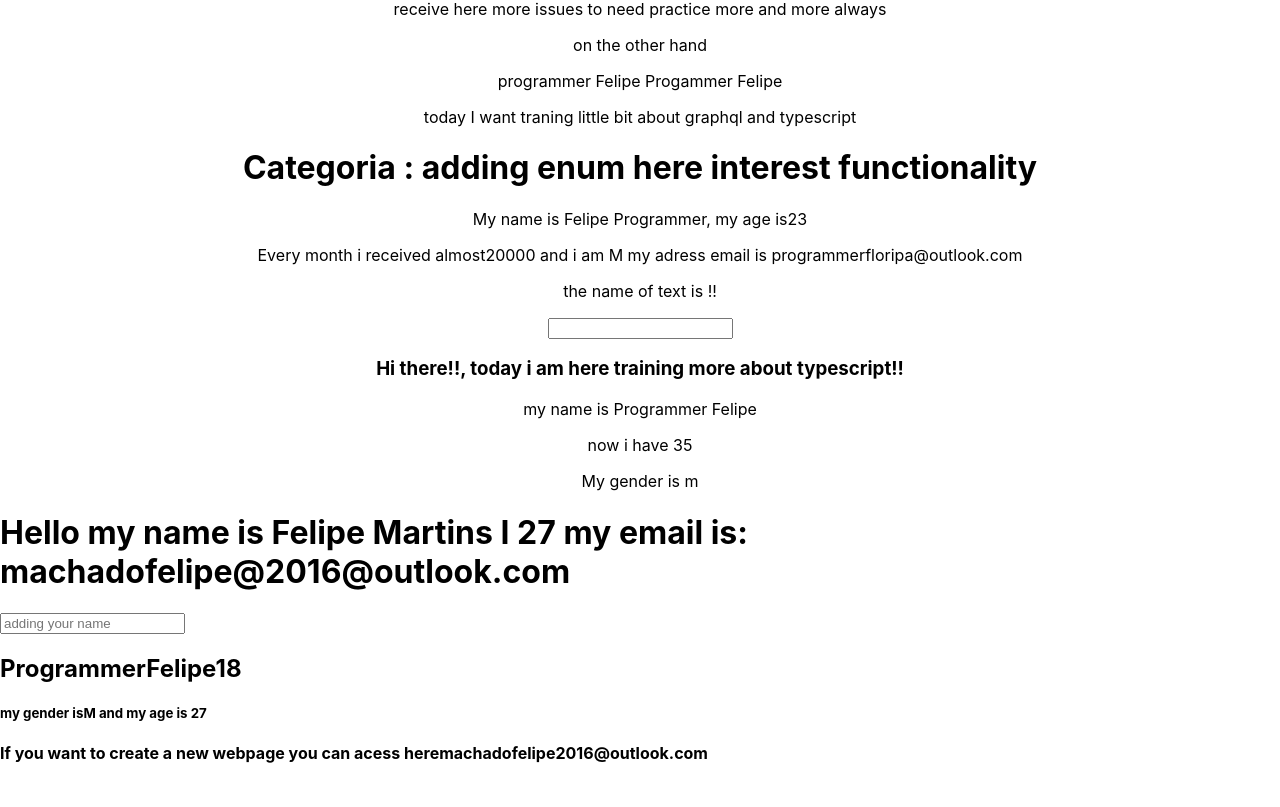
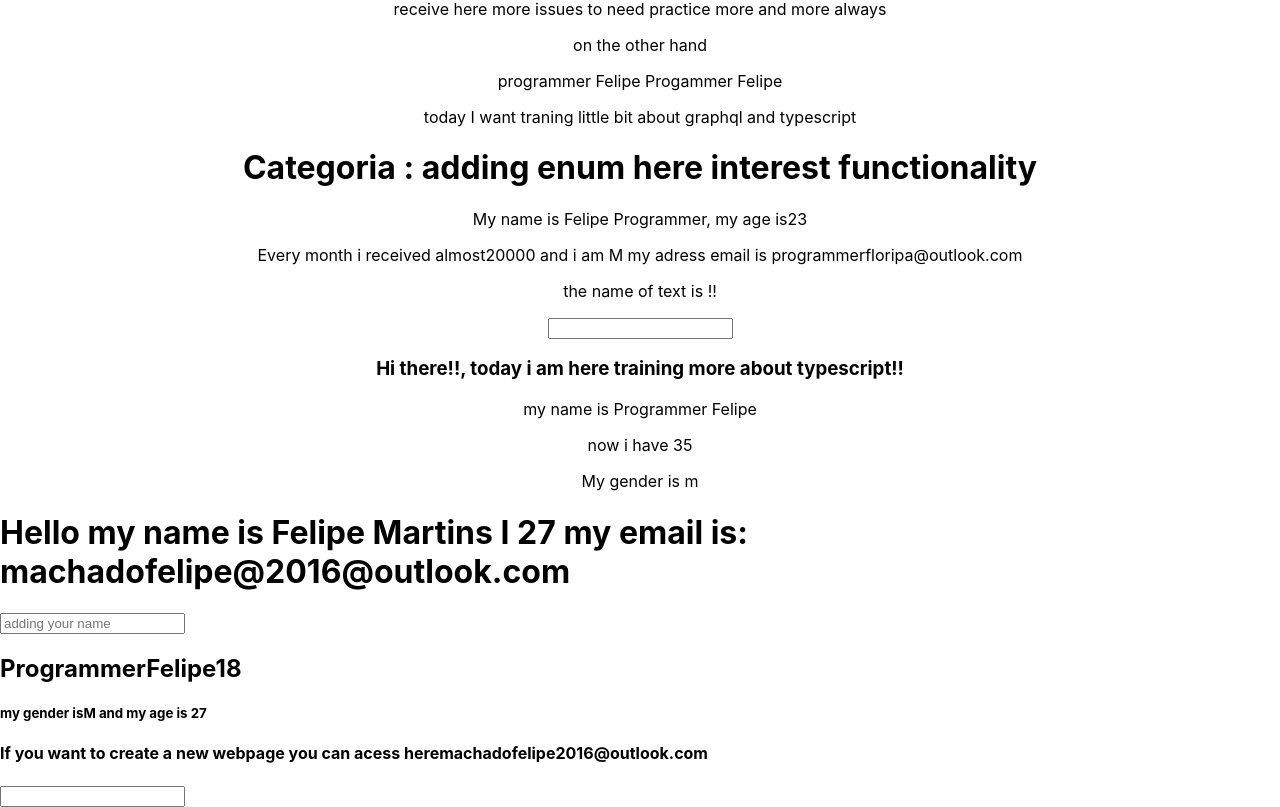
Before and after one commit to felipe-programador-18/Typecript-react, a React (Create React App) app in the folder react-typecript/: page / in a window 1280 px wide. Shown: the part 823-1630 px from the top of the page. Before the commit the page ends 1608 px from the top, so only its background shows below. Built offline with nearby package versions, Linux system fonts and the light colour scheme.

Commit message:
c21-adding a new component

```diff
--- a/react-typecript/src/App.tsx
+++ b/react-typecript/src/App.tsx
@@ -16,6 +16,7 @@ import AnotherContext from './Component/AnotherContext';
 import ThrirdCode from './Component/ThirdComponent';
 import { PracticeLittle } from './Component/practice';
 import { Cadastre } from './Component/morePractice';
+import { TreatedCode } from './Component/otherCode';
 
 
 
@@ -163,6 +164,8 @@ const objectReceive:Employees={
        age={27}
        gender='M'
        email='machadofelipe2016@outlook.com' />
+
+       <TreatedCode/>
     </manageContext.Provider>
   );
 }
```
